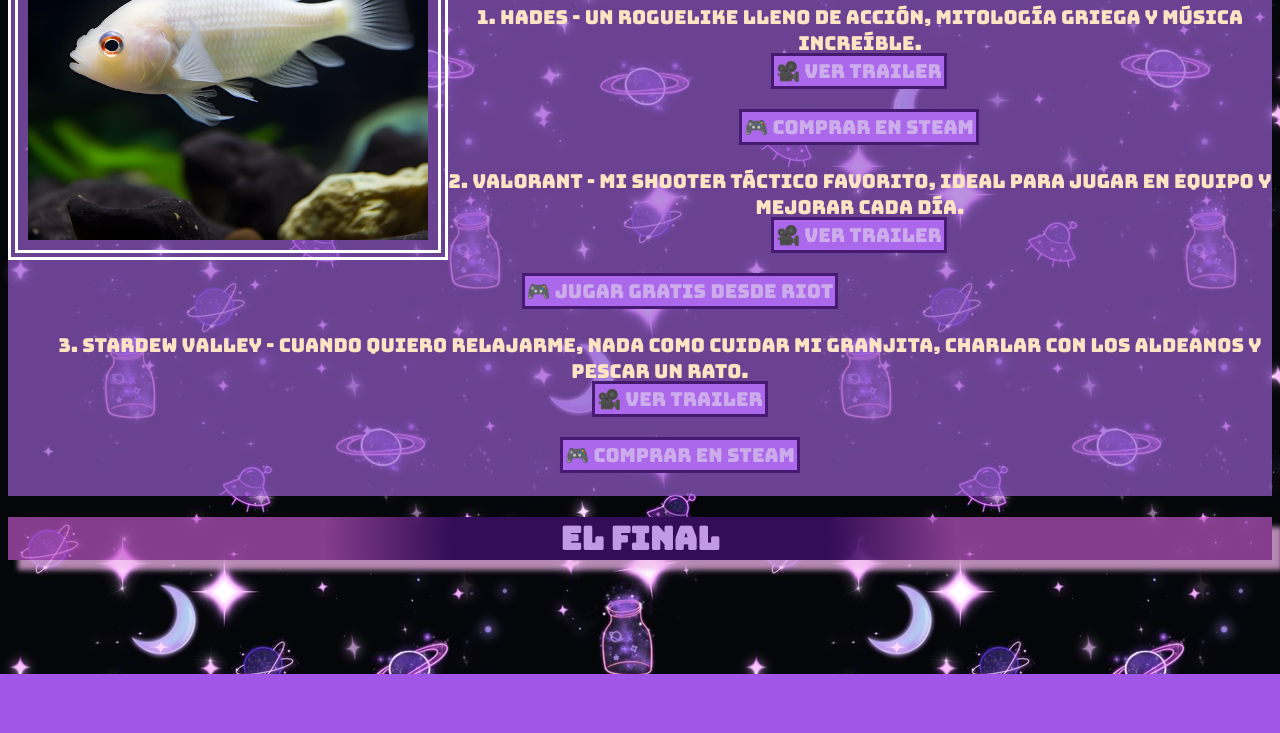
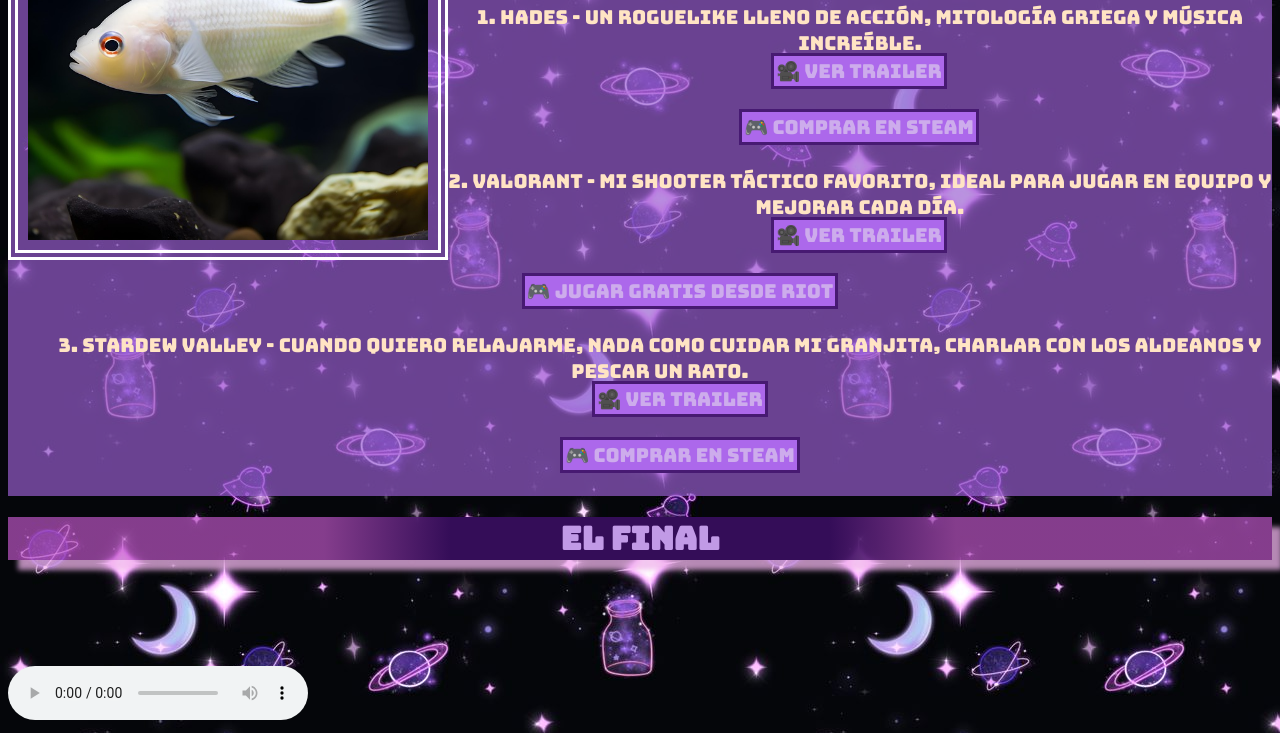
Before and after one commit to AlexiaLuciaGomezGonzalez/tarea-clase-5, a plain HTML site: page index.html in a window 1280 px wide. Shown: the part 360-1093 px from the top of the page. Before the commit the page ends 1034 px from the top, so only its background shows below. Drawn offline with Linux system fonts and the light colour scheme.

Commit message:
segundo commit

```diff
--- a/index.html
+++ b/index.html
@@ -49,7 +49,7 @@
 
 
     <br><br><br><br>
-   <!-- <audio src="audio/silly.mp3" controls autoplay></audio> -->
+   <audio src="audio/sillybilly.mp3" controls autoplay></audio>
 
 
 </body>
```
Also changed, not shown: 1 other file.
